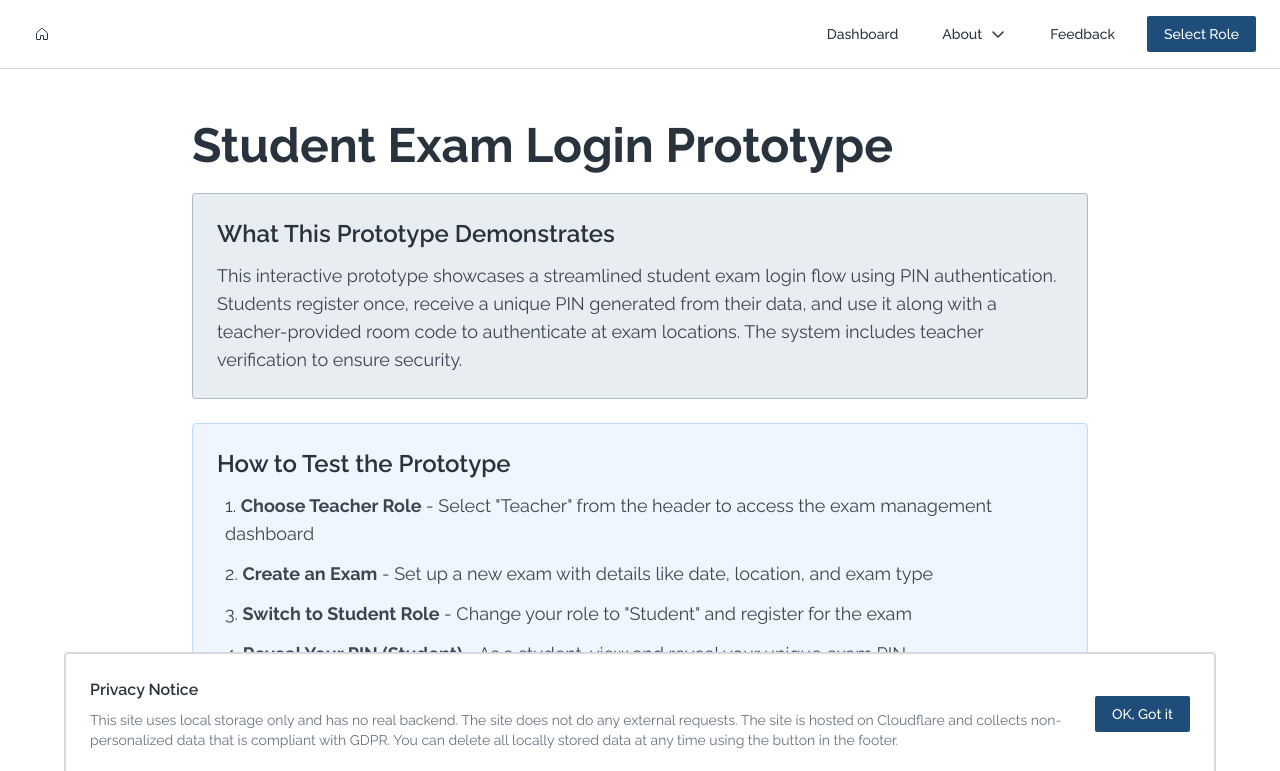
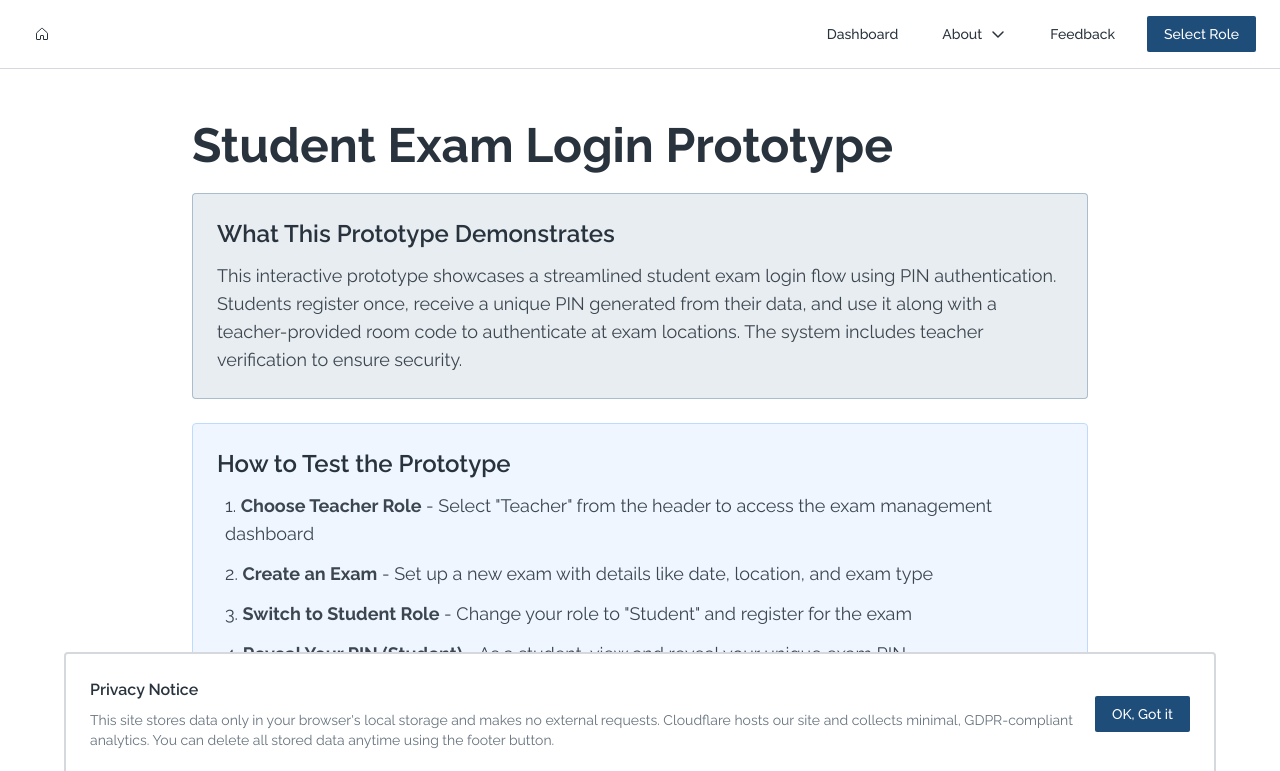
Before and after one commit to arturasma/cursorpresentation, a React (Vite) app: page / in a window 1280 px wide. Shown: the top 771 px of the page. Built offline with nearby package versions, Linux system fonts and the light colour scheme.

Commit message:
footer text

```diff
--- a/src/components/shared/CookieBanner.tsx
+++ b/src/components/shared/CookieBanner.tsx
@@ -31,9 +31,7 @@ export default function CookieBanner() {
           <div className="flex-1">
             <h3 className="font-semibold text-base mb-2">Privacy Notice</h3>
             <p className="text-sm text-muted-foreground">
-              This site uses local storage only and has no real backend. The site does not do any external requests. The site is hosted on
-              Cloudflare and collects non-personalized data that is compliant with GDPR. You can delete all locally stored data at any time
-              using the button in the footer.
+            This site stores data only in your browser's local storage and makes no external requests. Cloudflare hosts our site and collects minimal, GDPR-compliant analytics. You can delete all stored data anytime using the footer button.
             </p>
           </div>
           <div className="flex gap-2 w-full md:w-auto">
```
